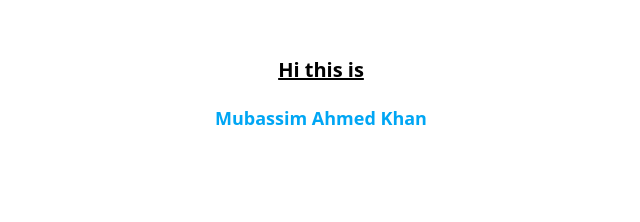
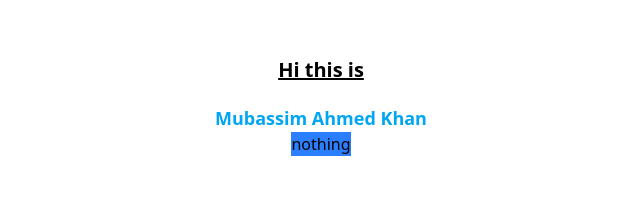
Before and after one commit to Mubassim-Khan/Udemy-React-Course, a React (Vite) app: page / in a window 1280 px wide. Shown: the top 222 px of the page, without its empty margins (319-959 px from the left). Built offline with nearby package versions, Linux system fonts and the light colour scheme.

Commit message:
Lecture 7 completed

```diff
--- a/src/App.tsx
+++ b/src/App.tsx
@@ -1,5 +1,5 @@
 import './App.css'
-
+import Button from "./components/Button"
 function App() {
 
   return (
@@ -8,6 +8,7 @@
         <h1 className='text-xl font-bold underline mb-5 mt-6'>Hi this is</h1>
         <p className="text-lg font-semibold text-sky-500">Mubassim Ahmed Khan</p>
       </div>
+      <Button text="nothing" />
     </>
   )
 }
--- /dev/null
+++ b/src/components/Button.tsx
@@ -0,0 +1,8 @@
+const Button = ({ text = "submit" }: {text: string}) => {
+    if (!text) {
+        text = "submit"
+    }
+  return <button className="bg-blue-500">{text}</button>;
+};
+
+export default Button;
```
